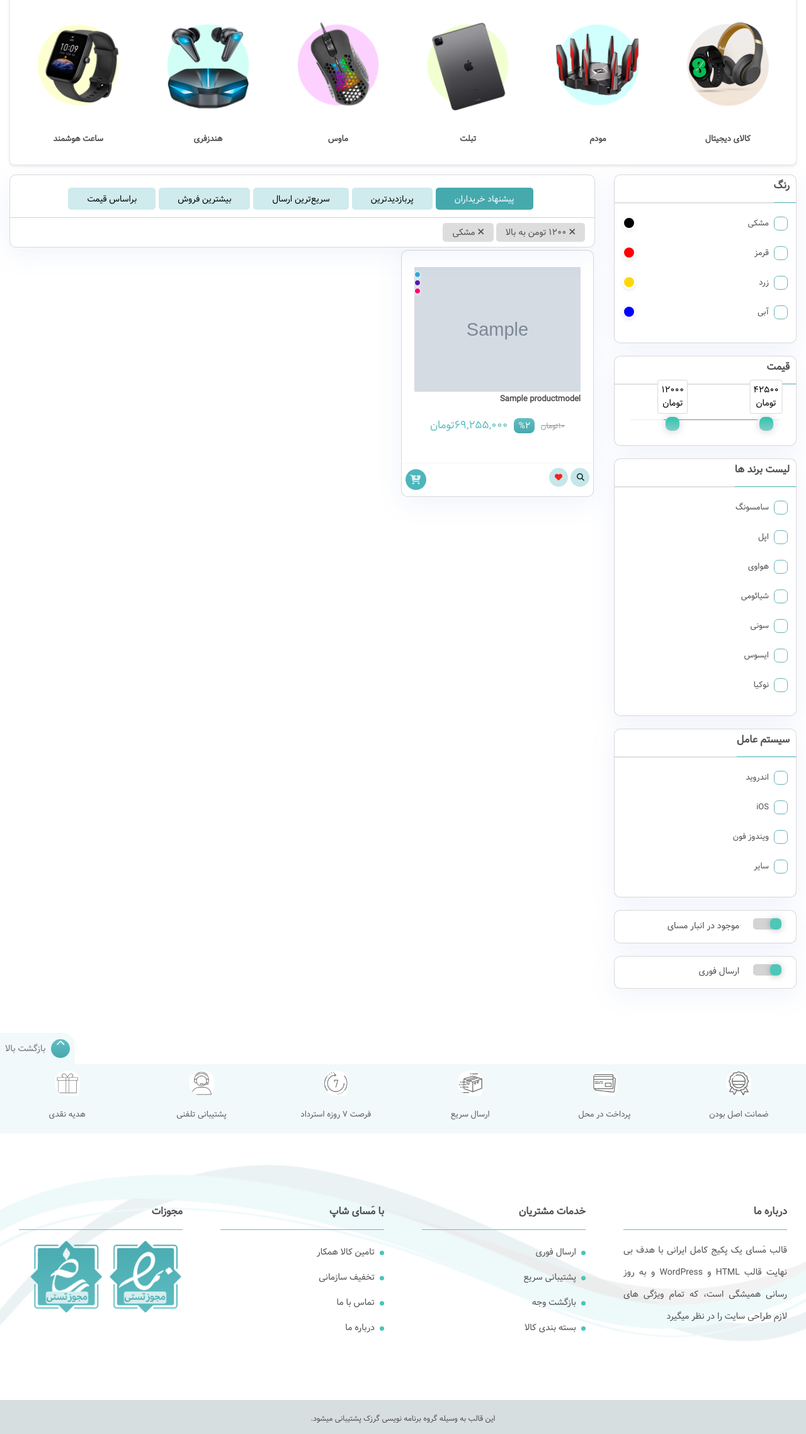
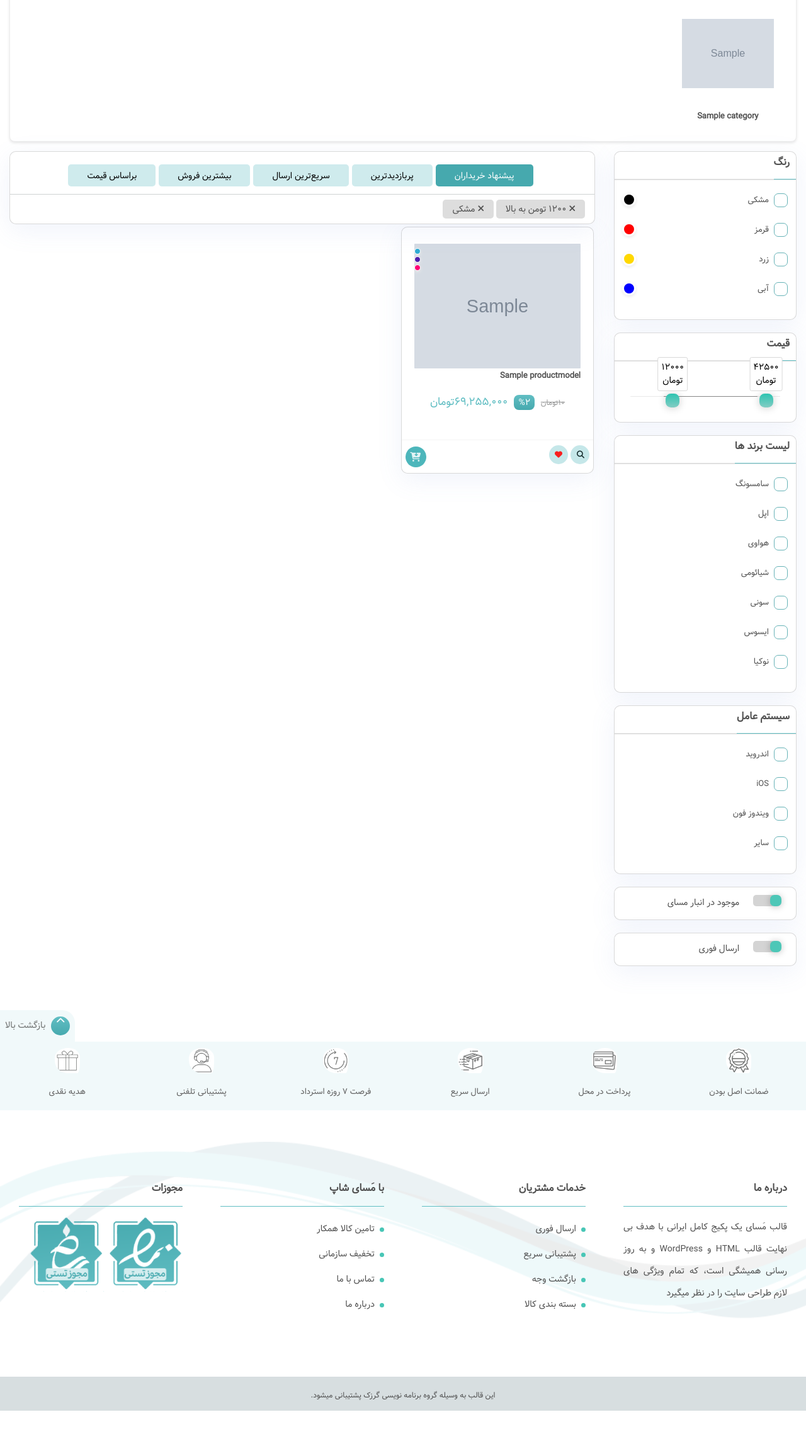
Before and after one commit to ImRezaDeveloper/masai-shop_project, a Django app: a page that uses masaiShop/templates/base.html in a window 1280 px wide. Shown: the part 225-2502 px from the top of the page at 63% size. After the commit the page ends 2465 px from the top, so only its background shows below. Run offline with Django 5.2, Linux system fonts and the light colour scheme; tables that the repository leaves empty hold one stand-in row (values such as "Sample post"); grey boxes marked "Sample" are stand-in pictures; some libraries are stand-ins or nearby versions.

Commit message:
dynamic category section and edit some file

```diff
--- a/masaiShop/home/urls.py
+++ b/masaiShop/home/urls.py
@@ -2,5 +2,5 @@ from django.urls import path
 from . import views
 
 urlpatterns = [
-    path("", views.HomeView.as_view(), name='home')
+    path("", views.HomeView.as_view(), name='home'),
 ]
--- a/masaiShop/masaiShop/settings.py
+++ b/masaiShop/masaiShop/settings.py
@@ -38,6 +38,8 @@ INSTALLED_APPS = [
     'django.contrib.messages',
     'django.contrib.staticfiles',
 
+    # my-package
+    'django_render_partial',
     # my-app
     'product',
     'account',
@@ -68,7 +70,7 @@ TEMPLATES = [
                 'django.template.context_processors.request',
                 'django.contrib.auth.context_processors.auth',
                 'django.contrib.messages.context_processors.messages',
-                # 'prodcut.context_processors.show_categories'
+                'product.context_processors.show_categories'
             ],
         },
     },
--- a/masaiShop/product/templates/product/products.html
+++ b/masaiShop/product/templates/product/products.html
@@ -4,7 +4,6 @@
 {% block page_title %}
     <title>لیست محصولات</title>
 {% endblock page_title %}
-
 {% block content %}
     <main class="search-page default space-top-30">
             <div class="container">
@@ -17,57 +16,18 @@
                             <div class="row">
                                 <div class="col-12">
                                     <div class="row">
-                                        <div class="col-6 col-md-2 contact-bigicon">
+                                        {% for category in categories %}
+                                            <div class="col-6 col-md-2 contact-bigicon">
 
                                             <a href="#" target="_blank">
-                                                <img class="img-responsive imgpad" src="/static/img/Masai/bigicon/img-1.png" alt="" />
-                                                <b class="title-3 light-black">کالای دیجیتال</b>
+                                                <img class="img-responsive imgpad" src="{{category.image.url}}" alt="" />
+                                                <b class="title-3 light-black">{{category.title}}</b>
                                             </a>
 
                                         </div>
-                                        <div class="col-6 col-md-2 contact-bigicon">
-
-                                            <a href="#" target="_top">
-                                                <img class="img-responsive imgpad" src="/static/img/Masai/bigicon/img-2.png" alt="" />
-                                                <b class="title-3 light-black">مودم</b>
-                                            </a>
-
-                                        </div>
-                                        <div class="col-6 col-md-2 contact-bigicon">
-
-                                            <a href="#" target="_blank">
-                                                <img class="img-responsive imgpad" src="/static/img/Masai/bigicon/img-3.png" alt="" />
-                                                <b class="title-3 light-black">تبلت</b>
-                                            </a>
-
-                                        </div>
-                                        <div class="col-6 col-md-2 contact-bigicon">
-
-                                            <a href="#" target="_top">
-                                                <img class="img-responsive imgpad" src="/static/img/Masai/bigicon/img-4.png" alt="" />
-                                                <b class="title-3 light-black">ماوس</b>
-                                            </a>
-
-                                        </div>
-                                        <div class="col-6 col-md-2 contact-bigicon">
-
-                                            <a href="#" target="_top">
-                                                <img class="img-responsive imgpad" src="/static/img/Masai/bigicon/img-5.png" alt="" />
-                                                <b class="title-3 light-black">هندزفری</b>
-                                            </a>
-
-                                        </div>
-                                        <div class="col-6 col-md-2 contact-bigicon">
-
-                                            <a href="#" target="_top">
-                                                <img class="img-responsive imgpad" src="/static/img/Masai/bigicon/img-6.png" alt="" />
-                                                <b class="title-3 light-black">ساعت هوشمند</b>
-                                            </a>
-
-                                        </div>
+                                        {% endfor %}
                                     </div>
                                 </div>
-
                             </div>
                         </div>
                     </div>
--- a/masaiShop/product/views.py
+++ b/masaiShop/product/views.py
@@ -22,7 +22,3 @@ class ProductDetail(DetailView):
         context = super().get_context_data(**kwargs)
         context["product"] = get_object_or_404(ProductModel)
         return context
-
-# categories
-class CategoryList(ListView):
-    pass
--- a/masaiShop/templates/base.html
+++ b/masaiShop/templates/base.html
@@ -5,8 +5,6 @@
     <title>مَسای شاپ </title>
 {% endblock page_title %}
 
-
-<!-- Mirrored from garzak.ir/garzak_them/Masai/M_01/template_01/index.html by HTTrack Website Copier/3.x [XR&CO'2014], Tue, 16 May 2023 07:57:02 GMT -->
 <head>
     {% include "includes/header_refrences.html" %}
 </head>
@@ -1177,33 +1175,7 @@
                 <div class="row">
 
                     <div class="col-12">
-                        <div class="brand-slider card border_all bglight">
-                            <header class="card-header">
-                                <h3 class="card-title"><span>دسته بندی های مَسای</span></h3>
-                            </header>
-                             <div class="row">
-                                 <div class="col-12">
-                                     <div class="row">
-
-                                         {% for category in categories %}
-                                            <div class="col-6 col-md-2 contact-bigicon">
-
-                                             <a href="#" target="_blank">
-                                                 <img class="img-responsive imgpad" src="{{category.image.url}}" alt="" />
-                                                 <b class="title-3 light-black">{{category.title}}</b>
-                                             </a>
-
-                                         </div>
-                                         {% endfor %}
-
-                                     </div>
-                                 </div>
-                                 <div class="col-12">
-                                     <div class="row">
-                                     </div>
-                                 </div>
-                             </div>
-                        </div>
+                        {% include 'shared/category.html' %}
                     </div>
                 </div>
 
@@ -1260,7 +1232,4 @@
     {% include 'includes/footer_references.html' %}
 </body>
 
-
-
-<!-- Mirrored from garzak.ir/garzak_them/Masai/M_01/template_01/index.html by HTTrack Website Copier/3.x [XR&CO'2014], Tue, 16 May 2023 07:57:52 GMT -->
 </html>
```
Also changed, not shown: masaiShop/templates/shared/category.html (added, +20 -0 lines), masaiShop/media/categories/img-10.png (added).
